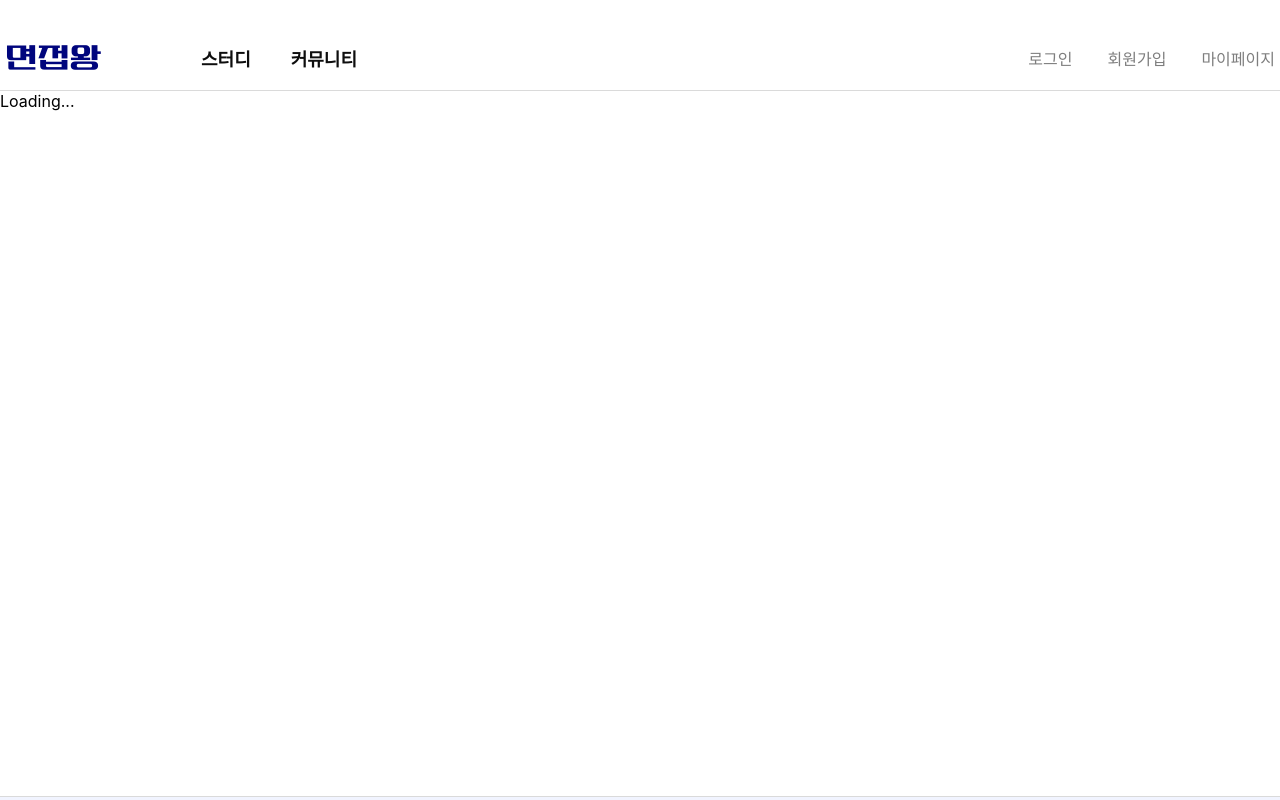
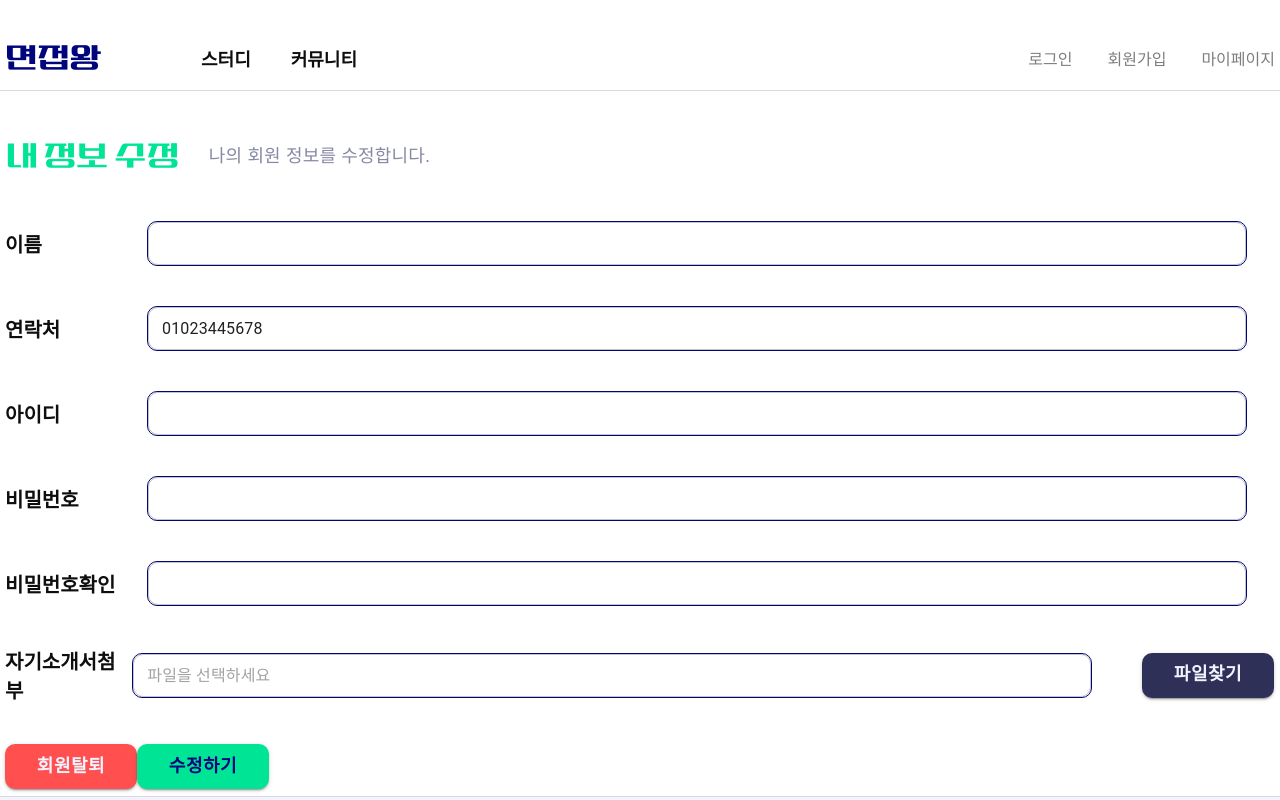
Before and after one commit to Interviewking13/Interview, a React (Create React App) app: page /mypage/userinfo/modify in a window 1280 px wide. Shown: the top 800 px of the page. Built offline with nearby package versions, Linux system fonts and the light colour scheme; no server answers; a web font is replaced by a local one.

Commit message:
refactor Design Modify

```diff
--- a/src/components/mypage/Modify.tsx
+++ b/src/components/mypage/Modify.tsx
@@ -1,311 +1,235 @@
 import React, { useState, ChangeEvent } from "react";
-import { useQuery } from "react-query";
 import { getUserData, putUserData } from "../../api/api-user";
-import { Button, Typography, TextField, Grid, Box } from "@mui/material";
+import { Button, Typography, TextField } from "@mui/material";
 import styled from "styled-components";
 import * as fonts from "../../constants/fonts";
 import { colors } from "../../constants/colors";
-import AWS from "aws-sdk";
 import axios from "axios";
 
-AWS.config.update({
-  accessKeyId: "AKIA4WQLMJXFZI2K7J2F",
-  secretAccessKey: "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",
-  region: "ap-northeast-2",
-});
+const Modify = () => {
+  // const token =
+  //   localStorage.getItem("token") || ""; /**회원정보조회를 위한 토큰 가져오기*/
 
-const Modify = () => {
-  const token =
-    localStorage.getItem("token") || ""; /**회원정보조회를 위한 토큰 가져오기*/
+  // const {
+  //   data: userData,
+  //   isLoading,
+  //   isError,
+  // } = useQuery(["userData"], () => getUserData(token as string)); //useQuery로 getdata
 
-  const {
-    data: userData,
-    isLoading,
-    isError,
-  } = useQuery(["userData"], () => getUserData(token as string)); //useQuery로 getdata
+  // // token 값을 활용하여 필요한 작업을 수행
+  // console.log("UserData", userData);
+  // const { user_name, phone_number, email, file_key, file_name } =
+  //   userData?.data || {};
 
-  // token 값을 활용하여 필요한 작업을 수행
-  console.log("UserData", userData);
-  const { user_name, phone_number, email, file_key, file_name } =
-    userData?.data || {};
+  // const [uploadedFile, setUploadedFile] = useState<string | null>(file_name);
+  // const [uploadedKey, setUploadedKey] = useState<string | null>(file_key);
+  // const [userPhoneNumber, setUserPhoneNumber] = useState<string | null>(
+  //   phone_number
+  // );
+  // const [userPassword, setUserPassword] = useState<string | null>("");
 
-  const [uploadedFile, setUploadedFile] = useState<string | null>(file_name);
-  const [uploadedKey, setUploadedKey] = useState<string | null>(file_key);
-  const [userPhoneNumber, setUserPhoneNumber] = useState<string | null>(
-    phone_number
-  );
-  const [userPassword, setUserPassword] = useState<string | null>("");
+  // const onChangePhone = (e: ChangeEvent<HTMLInputElement>) => {
+  //   setUserPhoneNumber(e.target.value);
+  // };
+  // const onChangePassword = (e: ChangeEvent<HTMLInputElement>) => {
+  //   setUserPassword(e.target.value);
+  // };
 
-  const onChangePhone = (e: ChangeEvent<HTMLInputElement>) => {
-    setUserPhoneNumber(e.target.value);
-  };
-  const onChangePassword = (e: ChangeEvent<HTMLInputElement>) => {
-    setUserPassword(e.target.value);
-  };
+  // const handleFindButtonClick = async () => {
+  //   const inputFile = document.getElementById("input-file");
+  //   if (inputFile) {
+  //     inputFile.click();
+  //   }
+  // };
+  // const handleFileChange = async (event: any) => {
+  //   const selectedFile = event.target.files[0];
 
-  const handleFindButtonClick = async () => {
-    const inputFile = document.getElementById("input-file");
-    if (inputFile) {
-      inputFile.click();
-    }
-  };
-  const handleFileChange = async (event: any) => {
-    const selectedFile = event.target.files[0];
+  //   if (selectedFile) {
+  //     const timecodeForUpload = Date.now(); //파일명이 같은 파일을 위한 시간코드.
+  //     const key = `community/${timecodeForUpload}_${selectedFile.name}`;
+  //     const fileName = selectedFile.name;
 
-    if (selectedFile) {
-      const timecodeForUpload = Date.now(); //파일명이 같은 파일을 위한 시간코드.
-      const key = `community/${timecodeForUpload}_${selectedFile.name}`;
-      const fileName = selectedFile.name;
+  //     const s3 = new AWS.S3();
+  //     const bucketName = "13team";
+  //     const uploadParams = {
+  //       Bucket: bucketName,
+  //       Key: key,
+  //       Body: selectedFile,
+  //     };
 
-      const s3 = new AWS.S3();
-      const bucketName = "13team";
-      const uploadParams = {
-        Bucket: bucketName,
-        Key: key,
-        Body: selectedFile,
-      };
+  //     try {
+  //       await s3.putObject(uploadParams).promise();
+  //       console.log("File uploaded successfully:", key);
+  //       setUploadedFile(fileName);
+  //       setUploadedKey(key);
+  //     } catch (error) {
+  //       console.error("Error uploading file:", error);
+  //     }
+  //   }
+  // };
+  // const handleDownload = () => {
+  //   if (uploadedFile) {
+  //     const s3 = new AWS.S3();
+  //     const bucketName = "13team";
 
-      try {
-        await s3.putObject(uploadParams).promise();
-        console.log("File uploaded successfully:", key);
-        setUploadedFile(fileName);
-        setUploadedKey(key);
-      } catch (error) {
-        console.error("Error uploading file:", error);
-      }
-    }
-  };
-  const handleDownload = () => {
-    if (uploadedFile) {
-      const s3 = new AWS.S3();
-      const bucketName = "13team";
+  //     const params = {
+  //       Bucket: bucketName,
+  //       Key: uploadedKey,
+  //     };
 
-      const params = {
-        Bucket: bucketName,
-        Key: uploadedKey,
-      };
+  //     s3.getSignedUrl("getObject", params, (err, url) => {
+  //       if (err) {
+  //         console.error("Error generating download URL:", err);
+  //         return;
+  //       }
+  //       console.log("Download URL:", url);
+  //       // 생성된 다운로드 URL을 사용하거나, 이를 표시할 다이얼로그 또는 링크로 전달하여 사용자에게 제공합니다.
+  //       window.open(url, "_blank");
+  //     });
+  //   }
+  // };
 
-      s3.getSignedUrl("getObject", params, (err, url) => {
-        if (err) {
-          console.error("Error generating download URL:", err);
-          return;
-        }
-        console.log("Download URL:", url);
-        // 생성된 다운로드 URL을 사용하거나, 이를 표시할 다이얼로그 또는 링크로 전달하여 사용자에게 제공합니다.
-        window.open(url, "_blank");
-      });
-    }
-  };
+  // const handleDelete = () => {
+  //   setUploadedFile(null);
 
-  const handleDelete = () => {
-    setUploadedFile(null);
+  //   // Reset the file input element value to enable re-uploading the same file
+  //   const inputFile = document.getElementById("input-file") as HTMLInputElement;
+  //   if (inputFile) {
+  //     inputFile.value = "";
+  //   }
+  // };
 
-    // Reset the file input element value to enable re-uploading the same file
-    const inputFile = document.getElementById("input-file") as HTMLInputElement;
-    if (inputFile) {
-      inputFile.value = "";
-    }
-  };
+  // const handleSubmit = async (event: any) => {
+  //   event.preventDefault();
 
-  const handleSubmit = async (event: any) => {
-    event.preventDefault();
+  //   const updatedData = {
+  //     file_key: uploadedKey,
+  //     file_name: uploadedFile,
+  //     phone_number: userPhoneNumber,
+  //     password: userPassword,
+  //     token: token,
+  //   };
+  //   try {
+  //     // PUT 요청을 보내서 서버에 변경된 정보 전송
+  //     await axios.put("http://34.22.79.51:5000/api/user/mypage", updatedData);
 
-    const updatedData = {
-      file_key: uploadedKey,
-      file_name: uploadedFile,
-      phone_number: userPhoneNumber,
-      password: userPassword,
-      token: token,
-    };
-    try {
-      // PUT 요청을 보내서 서버에 변경된 정보 전송
-      await axios.put("http://34.22.79.51:5000/api/user/mypage", updatedData);
+  //     // 성공적으로 정보를 업데이트한 경우, 필요한 후속 작업을 수행하거나 사용자에게 피드백을 제공할 수 있습니다.
+  //   } catch (error) {
+  //     // 오류가 발생한 경우, 오류 처리를 수행합니다.
+  //     console.error("Error updating user data:", error);
+  //   }
+  // };
 
-      // 성공적으로 정보를 업데이트한 경우, 필요한 후속 작업을 수행하거나 사용자에게 피드백을 제공할 수 있습니다.
-    } catch (error) {
-      // 오류가 발생한 경우, 오류 처리를 수행합니다.
-      console.error("Error updating user data:", error);
-    }
-  };
-
-  if (isLoading) {
-    // 로딩 상태를 표시
-    return <div>Loading...</div>;
-  }
-  if (isError) {
-    // 에러 상태를 표시
-    return <div>Error occurred while fetching token</div>;
-  }
+  // if (isLoading) {
+  //   // 로딩 상태를 표시
+  //   return <div>Loading...</div>;
+  // }
+  // if (isError) {
+  //   // 에러 상태를 표시
+  //   return <div>Error occurred while fetching token</div>;
+  // }
 
   return (
     <StyledContainer>
-      <StyledContent container spacing={2}>
-        <Grid item>
-          <StyledTitle variant="h5">내 정보 수정</StyledTitle>
-        </Grid>
-        <Grid item>
+      <StyledLowContent>
+        <StyledTitle>내 정보 수정</StyledTitle>
         <StyledSubTitle variant="subtitle1">
           나의 회원 정보를 수정합니다.
         </StyledSubTitle>
-        </Grid>
-      </StyledContent>
+      </StyledLowContent>
       {/**  페이지내용 */}
-      <form onSubmit={handleSubmit}>
-        <Grid
-          container
-          rowSpacing={2}
-          alignItems="center"
-          sx={{ marginTop: "7px" }}
-        >
-          <Grid item xs={2}>
+      <form>
+        <StyledLowContent>
           <StyledInfoName>이름</StyledInfoName>
-          </Grid>
-          <Grid item xs={10}>
+
           <StyledTextField
             variant="outlined"
-              defaultValue={user_name}
             InputProps={{
               readOnly: true,
             }}
             fullWidth
           />
-          </Grid>
-          <Grid item xs={2}>
+        </StyledLowContent>
+        <StyledLowContent>
           <StyledInfoName>연락처</StyledInfoName>
-          </Grid>
-          <Grid item xs={10}>
+
           <StyledTextField
             variant="outlined"
             defaultValue="01023445678"
-              onChange={onChangePhone}
             fullWidth
           />
-          </Grid>
-          <Grid item xs={2}>
+        </StyledLowContent>
+        <StyledLowContent>
           <StyledInfoName>아이디</StyledInfoName>
-          </Grid>
-          <Grid item xs={10}>
+
           <StyledTextField
             variant="outlined"
-              defaultValue={email}
             InputProps={{
               readOnly: true,
             }}
             fullWidth
           />
-          </Grid>
-          <Grid item xs={2}>
+        </StyledLowContent>
+        <StyledLowContent>
           <StyledInfoName>비밀번호</StyledInfoName>
-          </Grid>
-          <Grid item xs={10}>
-            <StyledTextField
-              variant="outlined"
-              type="password"
-              fullWidth
-              onChange={onChangePassword}
-            />
-          </Grid>
-          <Grid item xs={2}>
+          <StyledTextField variant="outlined" type="password" fullWidth />
+        </StyledLowContent>
+        <StyledLowContent>
           <StyledInfoName>비밀번호확인</StyledInfoName>
-          </Grid>
-          <Grid item xs={10}>
+
           <StyledTextField variant="outlined" type="password" fullWidth />
-          </Grid>
-          <Grid item xs={12}></Grid>
-          <Grid container>
-            <Grid item xs={2}>
+        </StyledLowContent>
+
+        <StyledLowContent>
           <StyledInfoName>자기소개서첨부</StyledInfoName>
-            </Grid>
-            <Grid item xs={8}>
-              <StyledTextField
+
+          <StyledFileFindTextField
             variant="outlined"
             placeholder="파일을 선택하세요"
             InputProps={{
               readOnly: true,
             }}
-                onClick={handleFindButtonClick}
             fullWidth
           />
-            </Grid>
-            <Grid item xs={2} container justifyContent="flex-end">
           <label htmlFor="input-file">
-                <input
-                  type="file"
-                  onChange={handleFileChange}
-                  id="input-file"
-                  style={{ display: "none" }}
-                />
-                <StyledFindButton
-                  onClick={handleFindButtonClick}
-                  variant="contained"
-                >
-                  파일찾기
-                </StyledFindButton>
+            <input type="file" id="input-file" style={{ display: "none" }} />
+            <StyledFindButton variant="contained">파일찾기</StyledFindButton>
           </label>
-            </Grid>
-            <Grid container>
-              {uploadedFile && (
-                <>
-                  <Grid item xs={2}></Grid>
-                  <Grid item xs={6}>
-                    <StyledFileDownButton onClick={handleDownload}>
-                      {uploadedFile}
-                    </StyledFileDownButton>
-                  </Grid>
-                  <Grid item xs={2}>
-                    <Grid container justifyContent="flex-end">
-                      <StyledFileDeleteButton onClick={handleDelete}>
-                        삭제
-                      </StyledFileDeleteButton>{" "}
-                    </Grid>
-                  </Grid>
-                  <Grid item xs={2}></Grid>
-                </>
-              )}
-            </Grid>
-          </Grid>
+        </StyledLowContent>
 
         {/* 버튼1, 버튼2 */}
-          <Grid
-            container
-            spacing={1}
-            sx={{ marginTop: "7px" }}
-            justifyContent="flex-end"
-          >
-            <Grid item>
+        <StyledLowContent>
           <StyledDeleteButton variant="contained" sx={{ gap: "5px" }}>
             회원탈퇴
           </StyledDeleteButton>
-            </Grid>
-            <Grid item>
           <StyledModifyButton variant="contained" type="submit">
             수정하기
           </StyledModifyButton>
-            </Grid>
-          </Grid>
-        </Grid>
+        </StyledLowContent>
       </form>
     </StyledContainer>
   );
 };
 export default Modify;
 
-const StyledContainer = styled(Box)`
-  && {
+const StyledContainer = styled.div`
   width: 1270px;
   margin: 0 auto;
-  }
+  display: flex;
+  flex-direction: column;
 `;
-const StyledContent = styled(Grid)`
-  && {
+const StyledLowContent = styled.div`
   margin-top: 40px;
-  }
+  display: flex;
+  flex-direction: low;
+  align-items: center;
+  width: 1269px;
 `;
 // 내정보수정 타이틀 스타일
 const StyledTitle = styled(Typography)`
   && {
     ${fonts.TitleText};
-    color:${colors.main_mint};
+    color: ${colors.main_mint};
     padding: 0;
   }
 `;
@@ -320,10 +244,11 @@ const StyledSubTitle = styled(Typography)`
   }
 `;
 //각정보타이틀 스타일지정
-const StyledInfoName = styled(Typography)`
+const StyledInfoName = styled.div`
   && {
     ${fonts.SubTextBig}
-    color:${colors.main_black}
+    color:${colors.main_black};
+    width: 160px;
   }
 `;
 //텍스트필드 스타일지정
@@ -332,6 +257,15 @@ const StyledTextField = styled(TextField)(({ theme }) => ({
     height: "45px",
     borderRadius: "10px",
     border: "1px #00057D solid",
+    width: "1100px",
+  },
+}));
+const StyledFileFindTextField = styled(TextField)(({ theme }) => ({
+  "& .MuiInputBase-root": {
+    height: "45px",
+    borderRadius: "10px",
+    border: "1px #00057D solid",
+    width: "960px",
   },
 }));
 
```
Lines whose indentation alone changed are shown as unchanged.
